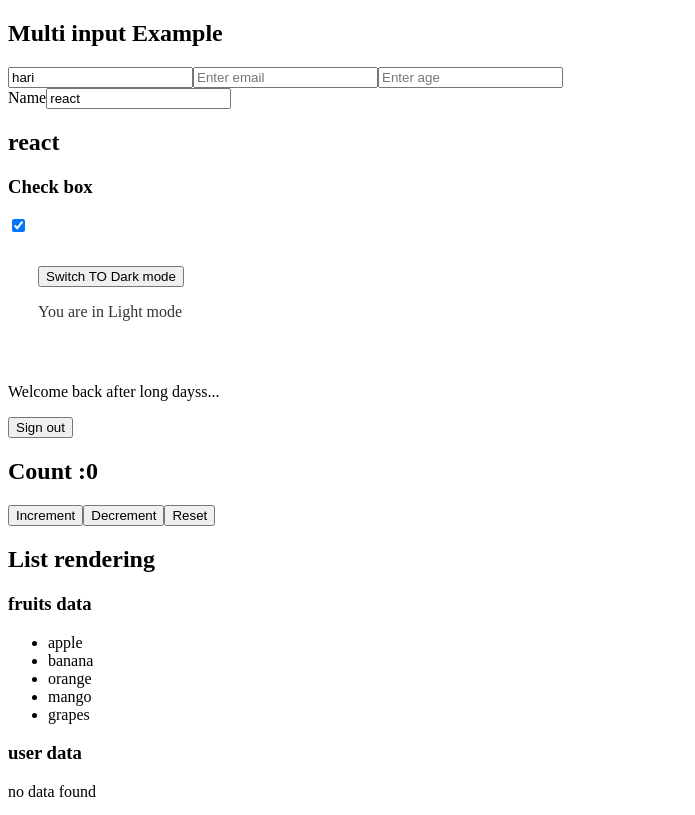
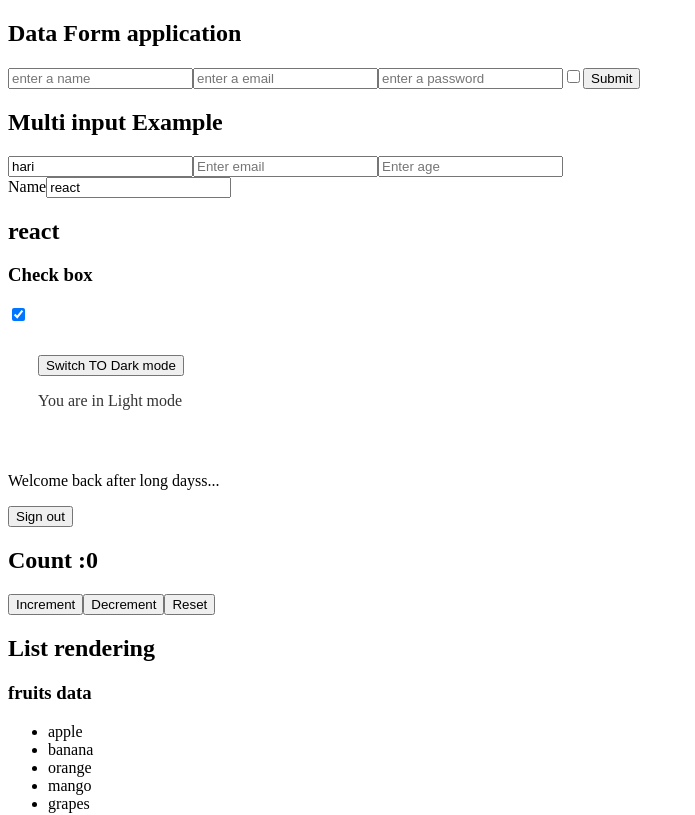
Before and after one commit to kamalrajms/React39, a React (Vite) app: page / in a window 1280 px wide. Shown: the top 815 px of the page, without its empty margins (0-695 px from the left). Built offline with nearby package versions, Linux system fonts and the light colour scheme.

Commit message:
Form with condition usestate

```diff
--- a/src/App.jsx
+++ b/src/App.jsx
@@ -6,6 +6,7 @@
 import Dark from "./Component/Dark";
 import FieldUseState from "./Component/FieldUseState";
 import RegisterForm from "./Component/RegisterForm";
+import DataForm from "./Component/DataForm";
 
 export default function App() {
   const name = "Naveen kumar";
@@ -15,7 +16,8 @@
 
   return (
     <div>
-      <RegisterForm/>
+      <DataForm />
+      <RegisterForm />
       <FieldUseState />
       <Dark />
       <UsestateCount />
--- /dev/null
+++ b/src/Component/DataForm.jsx
@@ -0,0 +1,70 @@
+import React, { useState } from "react";
+
+export default function DataForm() {
+  const [formData, setFormData] = useState({
+    userName: "",
+    email: "",
+    password: "",
+    term: false,
+  });
+  const [error, setError] = useState("");
+
+  const handleChange = (e) => {
+    const { name, value, type, checked } = e.target;
+    setFormData({
+      ...formData,
+      [name]: type === "checkbox" ? checked : value,
+    });
+  };
+  const handlesubmit = (e) => {
+    e.preventDefault();
+    if (!formData.userName || !formData.email || !formData.password) {
+      setError("All the fields are required");
+      return;
+    }
+    if (!formData.term) {
+      setError("Accept the check box");
+      return;
+    }
+    setError("");
+    alert("from is submitted successfully");
+    console.log(formData);
+  };
+
+  return (
+    <div>
+      <form onSubmit={handlesubmit}>
+        <h2>Data Form application</h2>
+        {error && <h3 style={{ color: "red" }}>{error}</h3>}
+        <input
+          type="text"
+          name="userName"
+          value={formData.userName}
+          placeholder="enter a name"
+          onChange={handleChange}
+        />
+        <input
+          type="email"
+          name="email"
+          value={formData.email}
+          placeholder="enter a email"
+          onChange={handleChange}
+        />
+        <input
+          type="password"
+          name="password"
+          value={formData.password}
+          placeholder="enter a password"
+          onChange={handleChange}
+        />
+        <input
+          type="checkbox"
+          name="term"
+          checked={formData.term}
+          onChange={handleChange}
+        />
+        <button type="submit">Submit</button>
+      </form>
+    </div>
+  );
+}
--- a/src/Component/RegisterForm.jsx
+++ b/src/Component/RegisterForm.jsx
@@ -7,12 +7,21 @@
     age: "",
   });
 
-  const handleInput =(e)=>{
+  const handleInput = (e) => {
+    const {name,value}=e.target
     setFormData({
-        ...formData,
-        [e.target.name]:e.target.value
-    })
-  }
+      ...formData,
+      [name]:value,
+    });
+  };
+
+  // const handleInput = (e) => {
+  //
+  //   setFormData({
+  //     ...formData,
+  //     [e.target.name]:e.target.value,
+  //   });
+  // };
   return (
     <div>
       <h2>Multi input Example</h2>
```
Also changed, not shown: src/text.txt.
